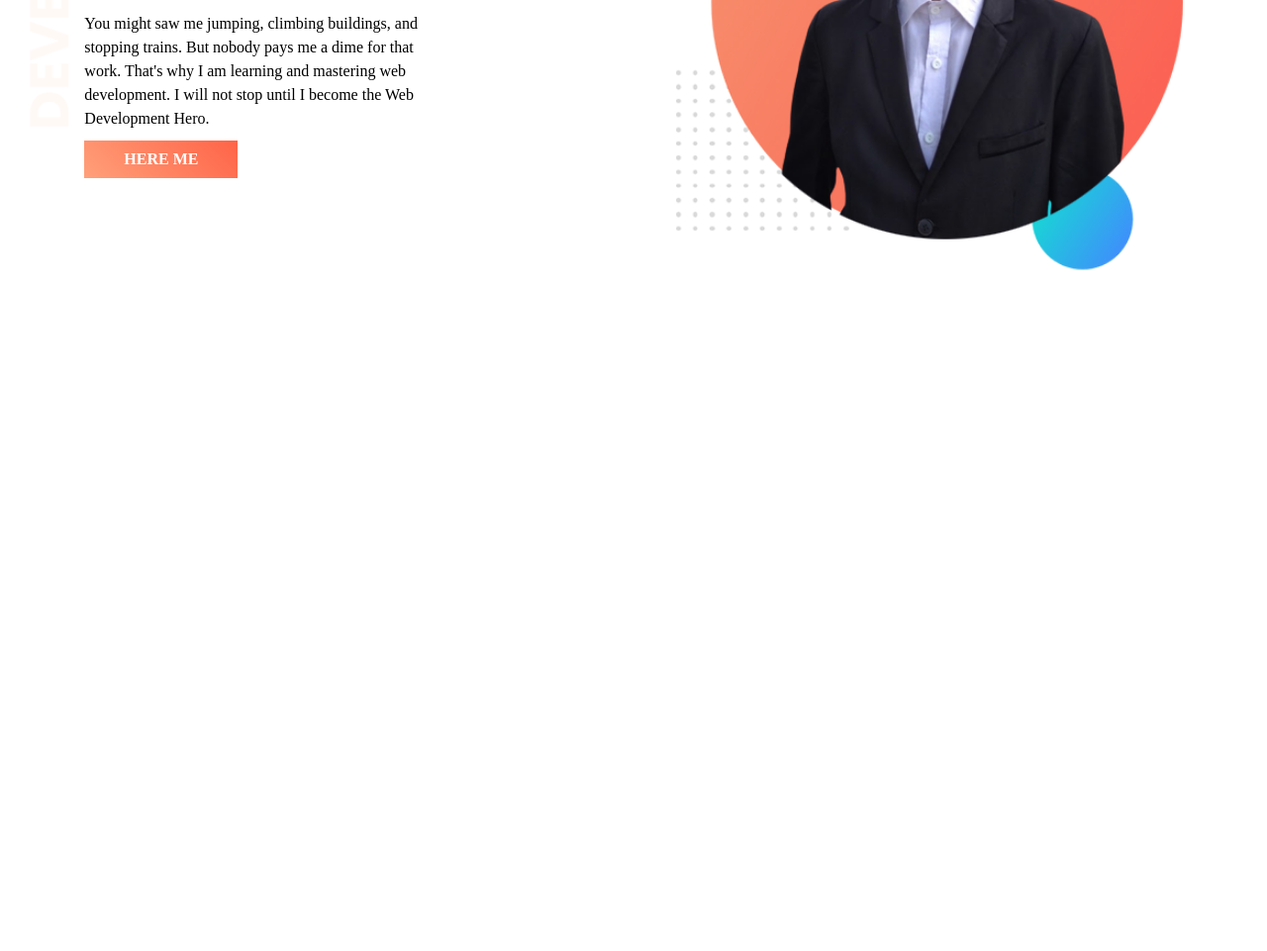
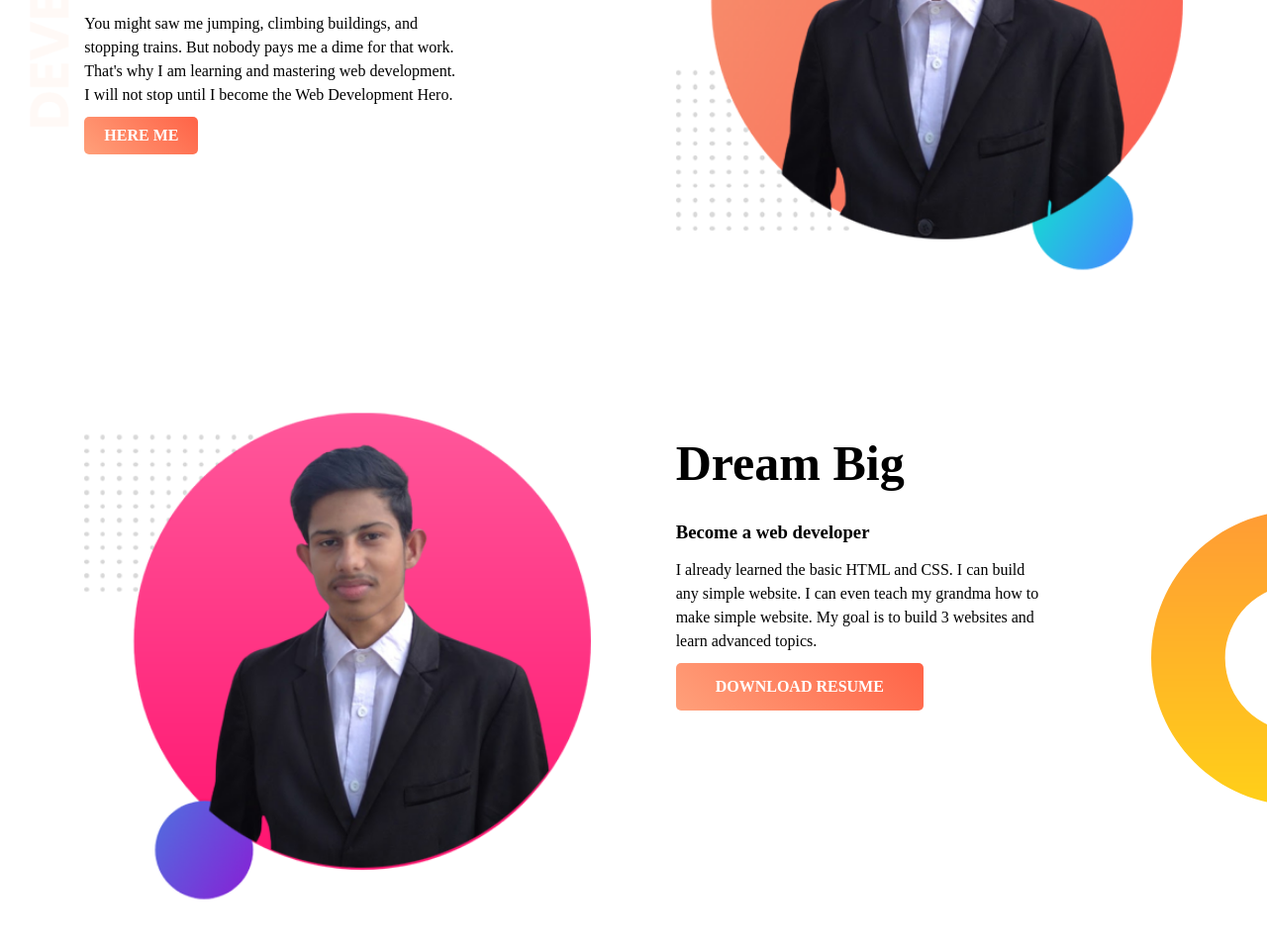
Before and after one commit to ojitdebnathfreelancer/Developer_Protfolio, a plain HTML site: page index.html in a window 1280 px wide. Shown: the part 231-1192 px from the top of the page at 99% size. Before the commit the page ends 800 px from the top, so only its background shows below. Drawn offline with Linux system fonts and the light colour scheme.

Commit message:
dream banner

```diff
--- a/index.html
+++ b/index.html
@@ -10,18 +10,36 @@
 </head>
 
 <body>
+    <!--top banner starts-->
     <section class="topBanner">
         <div class="div1">
             <h1>Welcome To</h1>
             <h1> <span>Ojit Deb Nath</span> World</h1>
             <h3>Build Climber and Train Stopper</h3>
-            <p>You might saw me jumping, climbing buildings, and stopping trains. But nobody pays me a dime for that work. That's why I am learning and mastering web development. I will not stop until I become the Web Development Hero.</p>
-            <a href="https://www.linkedin.com/in/ojitdebnath/">here me</a>
+            <p>You might saw me jumping, climbing buildings, and stopping trains. But nobody pays me a dime for that
+                work. That's why I am learning and mastering web development. I will not stop until I become the Web
+                Development Hero.</p>
+            <a href="https://www.linkedin.com/in/ojitdebnath/" target="_blank">here me</a>
         </div>
         <div class="div2">
             <img src="images/My picturese.png" alt="my picturese">
         </div>
     </section>
+    <!--top banner ends-->
+
+    <!-- dream banner starts-->
+    <section class="dreamBanner">
+        <div class="dimg">
+            <img src="images/my_profile_pictures2.png" alt="my_profile_pictures2">
+        </div>
+        <div class="dtext">
+            <h1> Dream Big</h1>
+            <h3>Become a web developer</h3>
+            <p>I already learned the basic HTML and CSS. I can build any simple website. I can even teach my grandma how to make simple website. My goal is to build 3 websites and learn advanced topics.</p>
+            <a href="https://www.linkedin.com/in/ojitdebnath/" target="_blank">download resume</a>
+        </div>
+    </section>
+    <!-- dream banner ends-->
 </body>
 
 </html>
--- a/style.css
+++ b/style.css
@@ -51,12 +51,12 @@ h3{
 p{
     font-size: 16px;
     line-height: 24px;
-    padding-right: 160px;
+    padding-right: 134px;
 }
 
 a{
     background-image: linear-gradient(45deg,lightsalmon, tomato);
-    padding: 10px 40px;
+    padding: 10px 20px;
     display:inline-block;
     text-transform: uppercase;
     text-decoration: none;
@@ -64,6 +64,7 @@ a{
     font-family: var(font);
     font-weight: 700;
     margin-top: 10px;
+    border-radius: 5px;
 }
 
 .div2 img{
@@ -71,3 +72,34 @@ a{
     top:-45px;
     width: 100%;
 }
+
+/*====================
+ top banner css ends
+ ======================  */
+
+ .dreamBanner{
+    background-image: url(images/dream-bg.png);
+    background-repeat: no-repeat;
+    background-position: right;
+    display: flex;
+    justify-content:space-evenly;
+ }
+
+ .dimg{
+    width: 40%;
+ }
+
+ .dimg img{
+    width: 100%;
+ }
+
+ .dtext{
+    width: 40%;
+ }
+ .dtext h1{
+    margin-top: 70px;
+ }
+
+ .dtext a{
+    padding: 15px 40px;
+ }
```
Also changed, not shown: images/my_profile_pictures2.png (added).
